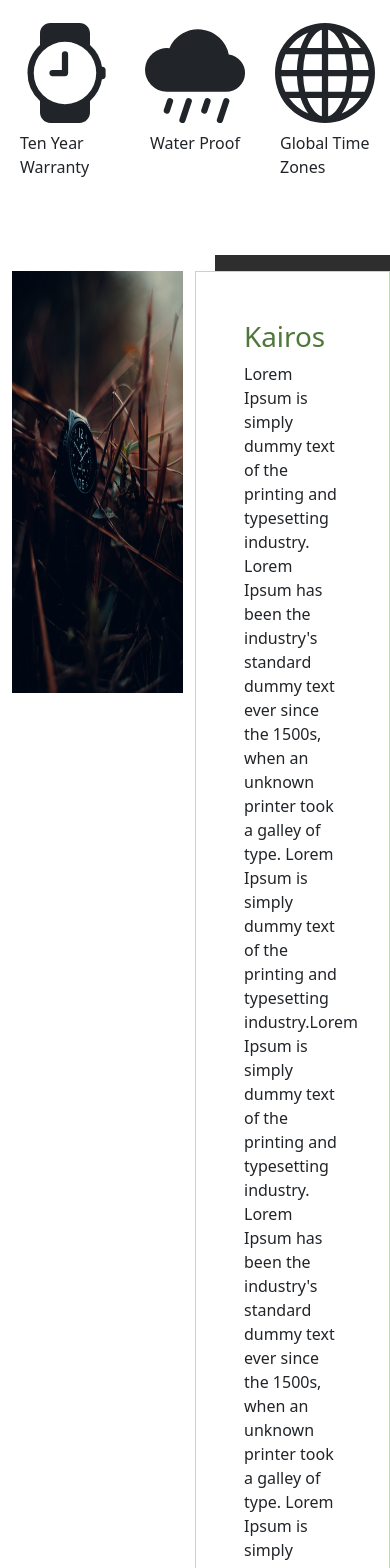
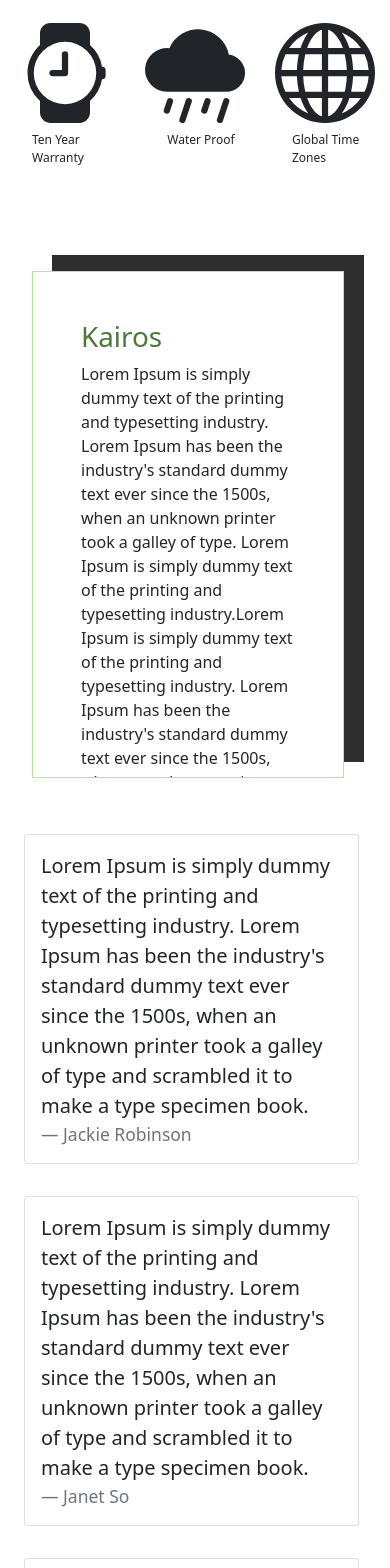
Before and after one commit to JennMP88/watchesApp, a React (Create React App) app: page / in a window 390 px wide. Shown: the part 840-2408 px from the top of the page. Built offline with nearby package versions, Linux system fonts and the light colour scheme.

Commit message:
more on queries

```diff
--- a/src/components/about.js
+++ b/src/components/about.js
@@ -20,8 +20,12 @@ const About=()=>{
             <p>Lorem Ipsum is simply dummy text of the printing and typesetting industry. Lorem Ipsum has been the industry's standard dummy text ever since the 1500s, when an unknown printer took a galley of type.
              Lorem Ipsum is simply dummy text of the printing and typesetting industry.Lorem Ipsum is simply dummy text of the printing and typesetting industry. Lorem Ipsum has been the industry's standard dummy text ever since the 1500s, when an unknown printer took a galley of type.
              Lorem Ipsum is simply dummy text of the printing and typesetting industry. Lorem Ipsum has been the industry's standard dummy text ever since the 1500s, when an unknown printer took a galley of type.Lorem Ipsum is simply dummy text of the printing and typesetting industry. Lorem Ipsum has been the industry's standard dummy text ever since the 1500s, when an unknown printer took a galley of type.
-             Lorem Ipsum is simply dummy text of the printing and typesetting industry.Lorem Ipsum is simply dummy text of the printing and typesetting industry. Lorem Ipsum has been the industry's standard dummy text ever since the 1500s, when an unknown printer took a galley of type.</p>
+             Lorem Ipsum is simply dummy text of the printing and typesetting industry.Lorem Ipsum is simply dummy text of the printing and typesetting industry. Lorem Ipsum has been the industry's standard dummy text ever since the 1500s, when an unknown printer took a galley of type.
+
+             </p>
+
           </div>
+
 
         </div>
       </div>
--- a/src/components/benefits.js
+++ b/src/components/benefits.js
@@ -1,4 +1,5 @@
 import React, {Component} from "react";
+import benefits from "../styles/benefits.css"
 
 class Benefits extends Component {
  constructor(props) {
@@ -8,7 +9,7 @@ class Benefits extends Component {
  }
   render(){
     return (<>
-    <div class="container mt-5">
+    <div class="container mt-5 allbenefits">
   <div class="row align-items-start ">
     <div class="col">
     <svg xmlns="http://www.w3.org/2000/svg" width="auto" height="100" fill="currentColor" class="bi bi-watch" viewBox="0 0 16 16">
@@ -30,17 +31,17 @@ class Benefits extends Component {
   <div class="row align-items-center">
     <div class="col ">
     <div class="d-flex justify-content-center" style={{height:"100px"}}>
-             <p className="m-2" >Ten Year Warranty </p>
+             <p className="m-2 benefit-type" >Ten Year Warranty </p>
             </div>
     </div>
     <div class="col">
     <div class="d-flex justify-content-center " style={{height:"100px"}}>
-             <p className="m-2 ">Water Proof </p>
+             <p className="m-2 benefit-type">Water Proof </p>
             </div>
     </div>
-    <div class="col">
+    <div class="col last-col">
     <div class="d-flex justify-content-center" style={{height:"100px"}}>
-             <p className="m-2">Global Time Zones</p>
+             <p className="m-2 benefit-type">Global Time Zones</p>
             </div>
     </div>
   </div>
--- a/src/components/reviewsSection.js
+++ b/src/components/reviewsSection.js
@@ -1,5 +1,6 @@
 import React, {Component} from "react";
 import {reviews} from "../containers/reviewsApi.js";
+import "../styles/reviews.css";
 
 class ReviewsSection extends Component {
  constructor(props) {
@@ -15,9 +16,8 @@ class ReviewsSection extends Component {
         {
           reviews.map((review,i)=>{
            return (
-            <div let key={i} class="col col-4 p-2">
+            <div let key={i} class="col col-4 p-2 review">
             <div  class="card">
-
             <div class="card-body">
               <blockquote class="blockquote mb-0">
                 <p>{review.review}</p>
--- a/src/styles/about.css
+++ b/src/styles/about.css
@@ -11,3 +11,18 @@ h1{
 .image-about{
   height:50vh;
 }
+
+/* // Small devices Portrait */
+@media (max-width: 575.98px) {
+  .image-about{
+    display:none;
+  }
+
+  .aboutourwatches{
+    width:80%;
+    margin-left:2em;
+    height:60vh;
+    overflow:scroll;
+  }
+
+}
--- /dev/null
+++ b/src/styles/benefits.css
@@ -0,0 +1,8 @@
+/* // Small devices Portrait */
+@media (max-width: 575.98px) {
+
+.benefit-type{
+  font-size:12px;
+  padding-left:1em;
+ }
+}
--- a/src/styles/navbar.css
+++ b/src/styles/navbar.css
@@ -72,7 +72,7 @@
     margin-top:.5em;
   }
   .dropdown-menu{
-    width:100%;
+    min-width:100%;
   }
 }
 
--- /dev/null
+++ b/src/styles/reviews.css
@@ -0,0 +1,9 @@
+/* // Small devices Portrait */
+@media (max-width: 575.98px) {
+  .review{
+    min-width:90%;
+    margin-left:1em;
+    margin-bottom:1em;
+  }
+
+  }
```
